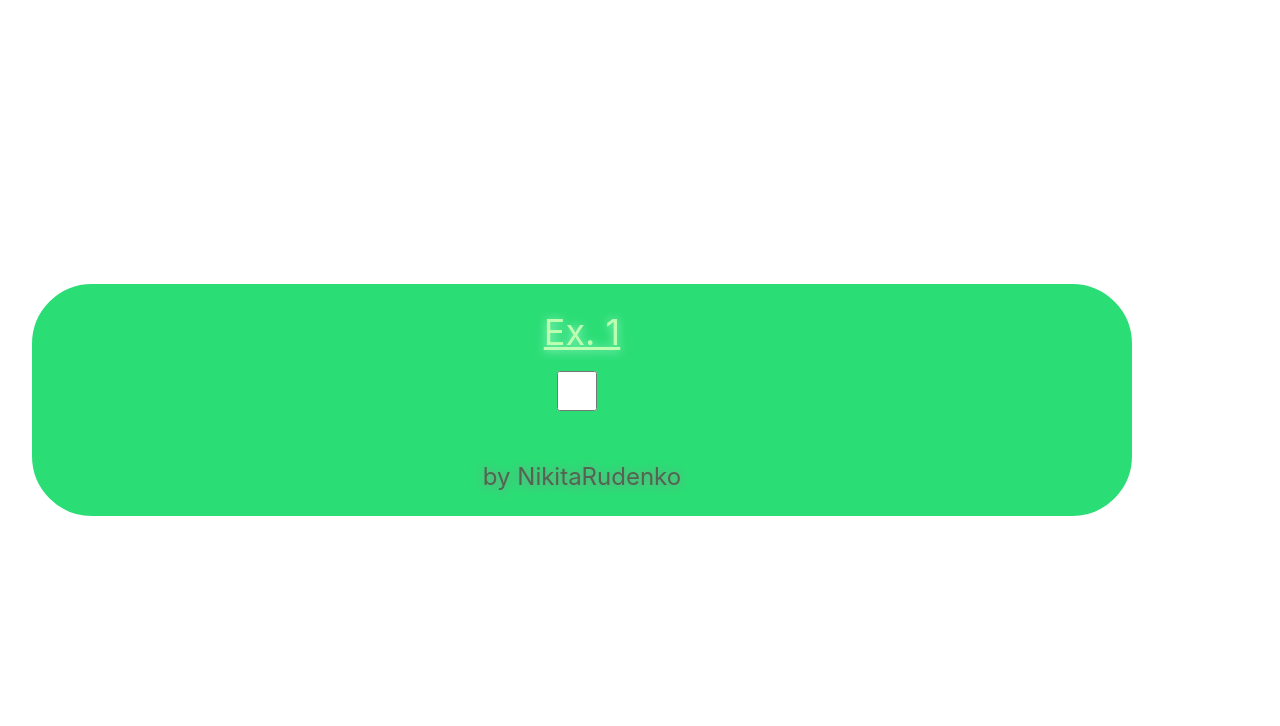
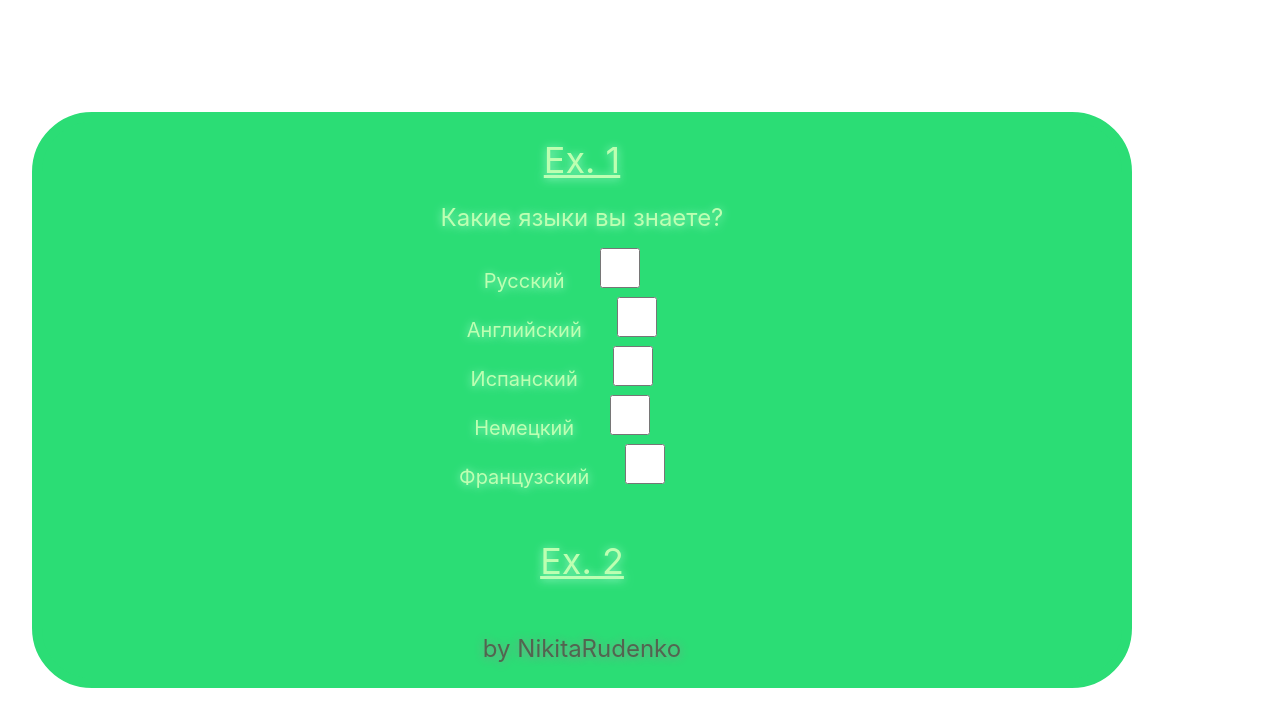
Before and after one commit to nickruden/vue3_base, a Vue app: page / in a window 1280 px wide. Shown: the top 726 px of the page. Built offline with nearby package versions, Linux system fonts and the light colour scheme.

Commit message:
Массив значений чекбоксов в Vue(Task_47)

```diff
--- a/src/App.vue
+++ b/src/App.vue
@@ -3,8 +3,8 @@
   name: "App",
   data() {
     return {
-      // Ex. 1
-      checked: false
+      // Ex. 1, 2
+      checkarr: []
     }
   },
 
@@ -18,8 +18,36 @@
     <!-- Ex. 1 -->
     <div>
       <h2>Ex. 1</h2>
-      <input type="checkbox" v-model="checked">
-      <p v-if="checked"> Вы поставили галочку </p>
+      <p>Какие языки вы знаете?</p>
+      <div class="checkboxs">
+        <label for="check1">Русский
+          <input type="checkbox" name="check1" v-model="checkarr" value="Русский">
+        </label> <br>
+
+        <label for="check2">Английский
+          <input type="checkbox" name="check2" v-model="checkarr" value="Английский">
+        </label> <br>
+
+        <label for="check3">Испанский
+          <input type="checkbox" name="check3" v-model="checkarr" value="Испанский">
+        </label> <br>
+
+        <label for="check4">Немецкий
+          <input type="checkbox" name="check4" v-model="checkarr" value="Немецкий">
+        </label> <br>
+
+        <label for="check5">Французский
+          <input type="checkbox" name="check5" v-model="checkarr" value="Французский">
+        </label> <br>
+      </div>
+    </div>
+
+    <!-- Ex. 2 -->
+    <div>
+      <h2>Ex. 2</h2>
+      <ul v-for="item in checkarr">
+        <li>{{ item }}</li>
+      </ul>
     </div>
 
     <p id="endword">by NikitaRudenko</p>
@@ -148,6 +176,10 @@
     margin-right: 10px;
   }
 
+  #main .checkboxs{
+    font-size: 20px;
+  }
+
   #endword{
     font-size: 30px;
     color: rgb(83, 100, 80);
```
